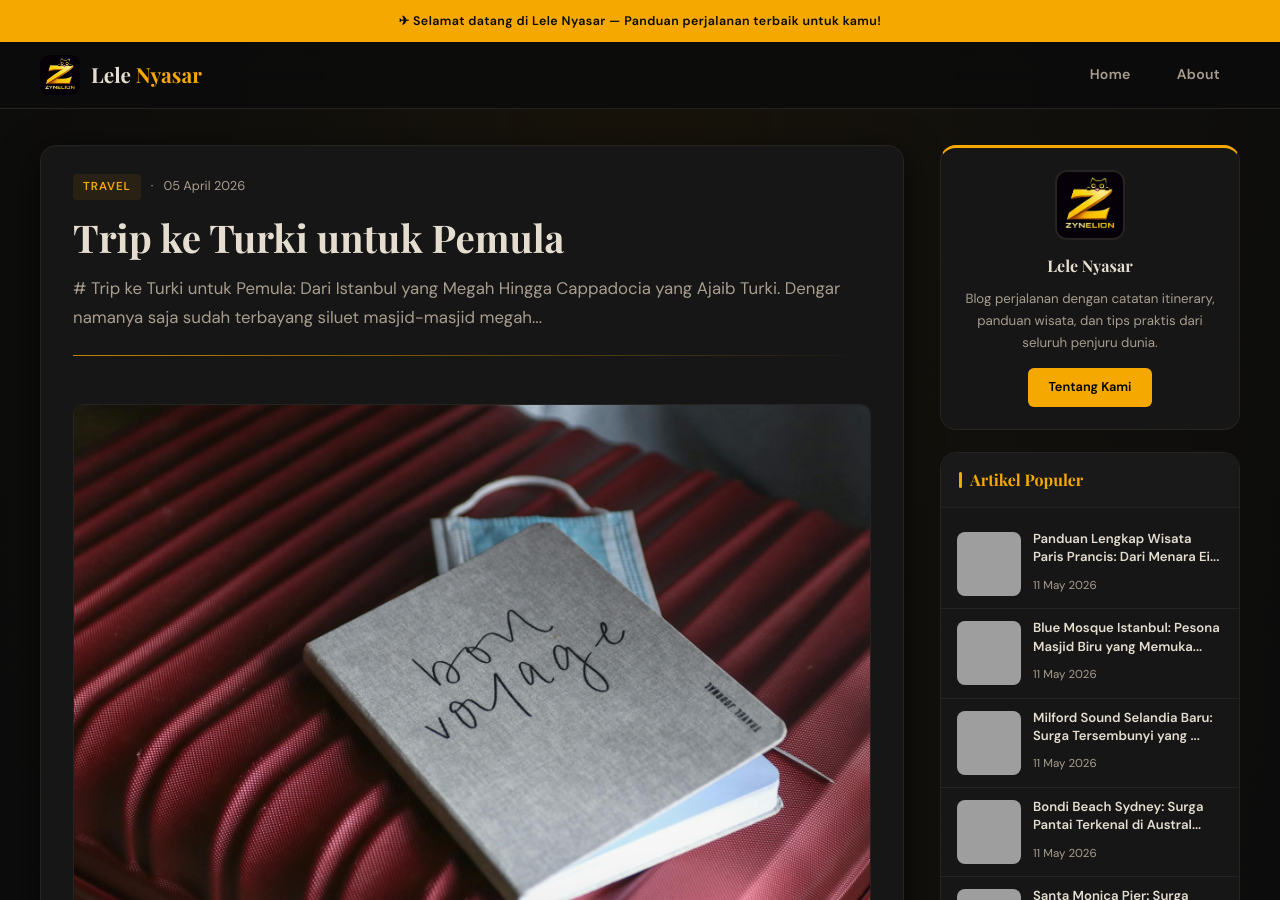
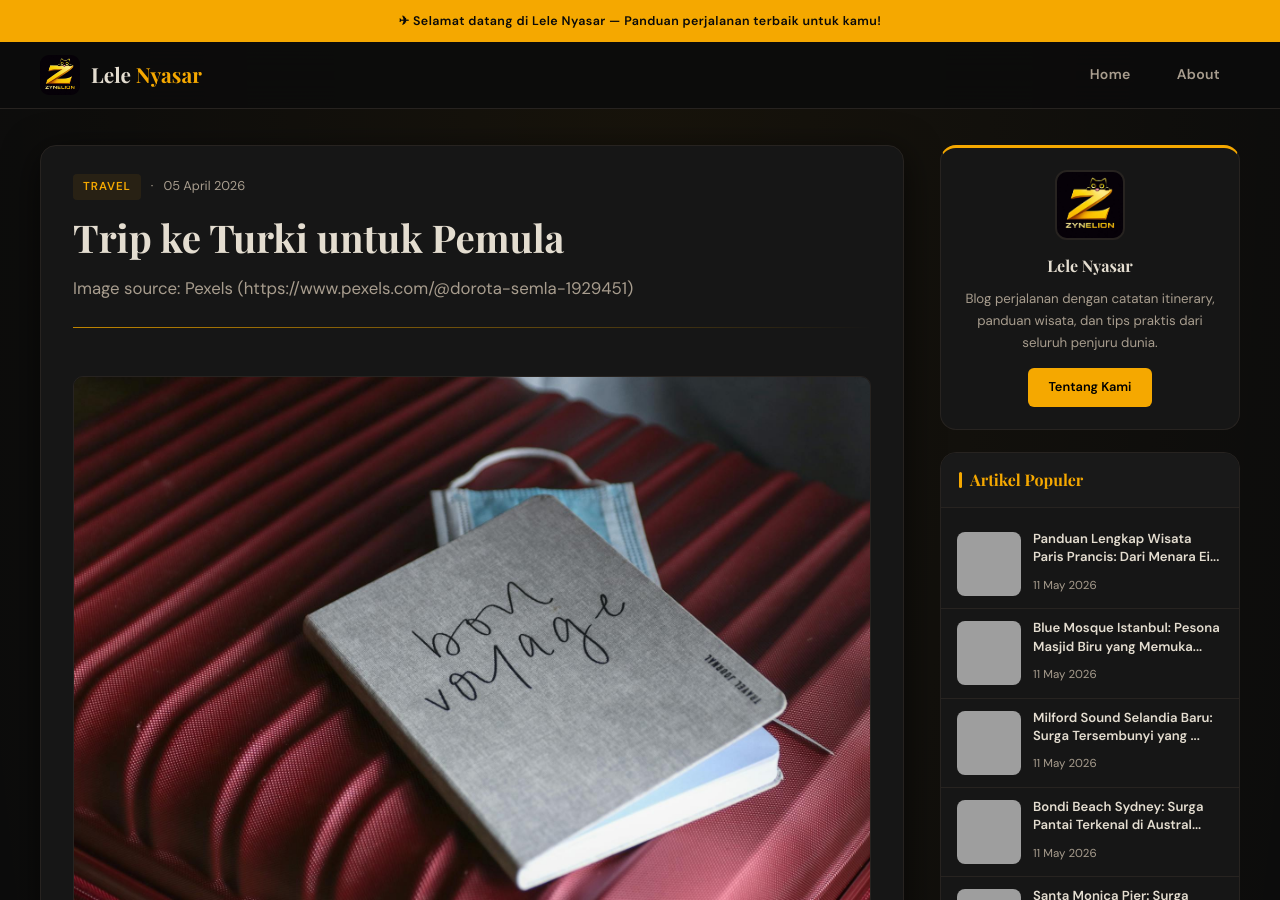
Before and after one commit to vwebe/lele, a Jekyll site: the page built from _posts/2026-04-05-trip-ke-turki-untuk-pemula.md, in a window 1280 px wide and 900 px high. Built offline with Jekyll 4.4.1, drawn with Linux system fonts in a browser that asks for light colours; some web fonts are replaced; grey boxes are pictures that could not be loaded.

Commit message:
Fix SEO meta source: _posts/2026-04-05-trip-ke-turki-untuk-pemula.md

```diff
--- a/_posts/2026-04-05-trip-ke-turki-untuk-pemula.md
+++ b/_posts/2026-04-05-trip-ke-turki-untuk-pemula.md
@@ -1,16 +1,21 @@
 ---
 layout: post
 title: "Trip ke Turki untuk Pemula"
+seo_title: "Trip ke Turki untuk Pemula"
+keyword: "trip ke turki untuk pemula"
 date: 2026-04-05 16:30:00 +0700
-categories: [travel]
-image: "/assets/images/auto/trip-ke-turki-untuk-pemula.jpg"
-seo_title: "Trip ke Turki untuk Pemula"
-description: "# Trip ke Turki untuk Pemula: Dari Istanbul yang Megah Hingga Cappadocia yang Ajaib Turki. Dengar namanya saja sudah terbayang siluet masjid-masjid megah..."
-excerpt: "# Trip ke Turki untuk Pemula: Dari Istanbul yang Megah Hingga Cappadocia yang Ajaib Turki. Dengar namanya saja sudah terbayang siluet masjid-masjid megah..."
-keywords: "trip ke turki untuk pemula, trip turki pemula, travel, wisata trip turki pemula, panduan trip turki pemula, tips trip turki pemula"
-image_alt: "Trip ke Turki untuk Pemula"
+last_modified_at: 2026-05-12 17:34:57 +0700
+sitemap: true
 robots: "index, follow, max-snippet:-1, max-image-preview:large, max-video-preview:-1"
 googlebot: "index, follow, max-snippet:-1, max-image-preview:large, max-video-preview:-1"
+categories: ["travel"]
+tags: ["travel"]
+description: "Image source: Pexels (https://www.pexels.com/@dorota-semla-1929451)"
+excerpt: "Image source: Pexels (https://www.pexels.com/@dorota-semla-1929451)"
+keywords: "travel, trip, turki, pemula, wisata trip turki pemula, panduan trip turki pemula, tips trip turki pemula"
+image: "/assets/images/auto/trip-ke-turki-untuk-pemula.jpg"
+image_alt: "Trip ke Turki untuk Pemula"
+seo_fixed_source: "sheet_keyword_h2p_v1"
 ---
 
 <img src="{{ "assets/images/auto/trip-ke-turki-untuk-pemula.jpg" | relative_url }}" alt="Trip ke Turki untuk Pemula" loading="lazy" decoding="async">
```
